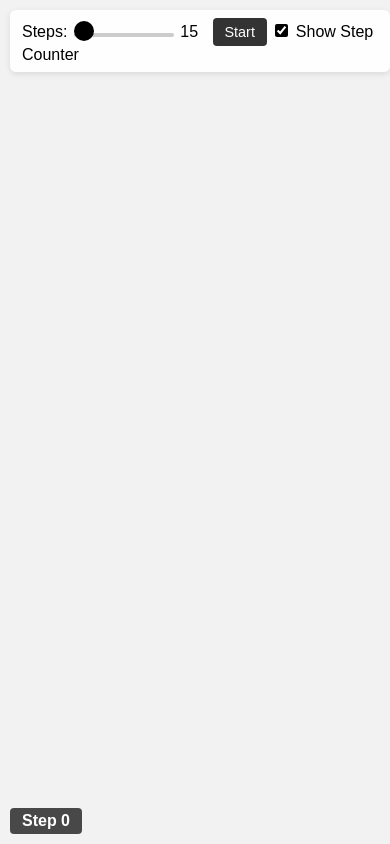
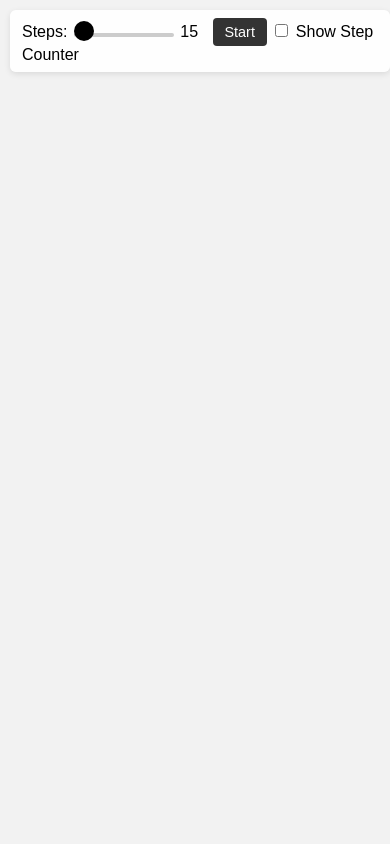
Before and after one commit to nickspeelman/wayfarer, a plain HTML site: page index.html in a window 390 px wide. Drawn offline with Linux system fonts and the light colour scheme.

Commit message:
fixed scroll on mobile(?), set step counter to hidden by default

```diff
--- a/css/styles.css
+++ b/css/styles.css
@@ -18,16 +18,19 @@ body {
 }
 
 #stepCounter {
+  display: none;
   position: fixed;
-  bottom: 10px;
-  left: 10px;
-  z-index: 10;
+  bottom: 20px;
+  right: 20px;
   background: rgba(0, 0, 0, 0.7);
   color: white;
-  padding: 4px 12px;
+  padding: 6px 12px;
   border-radius: 4px;
   font-weight: bold;
+  font-family: sans-serif;
+  z-index: 1000;
 }
+
 
 #controls button {
   margin-left: 10px;
--- a/index.html
+++ b/index.html
@@ -16,7 +16,7 @@
 
 
     <label>
-      <input type="checkbox" id="stepToggle" checked /> Show Step Counter
+      <input type="checkbox" id="stepToggle"/> Show Step Counter
     </label>
   </div>
 
--- a/js/main.js
+++ b/js/main.js
@@ -277,6 +277,8 @@ function handleReturnClick() {
 
       nextTile.el.replaceWith(newTileEl);
       nextTile.el = newTileEl;
+
+      scrollToTile(nextTile.el);
     }
   } else {
     // 🎉 Finished return journey
```
